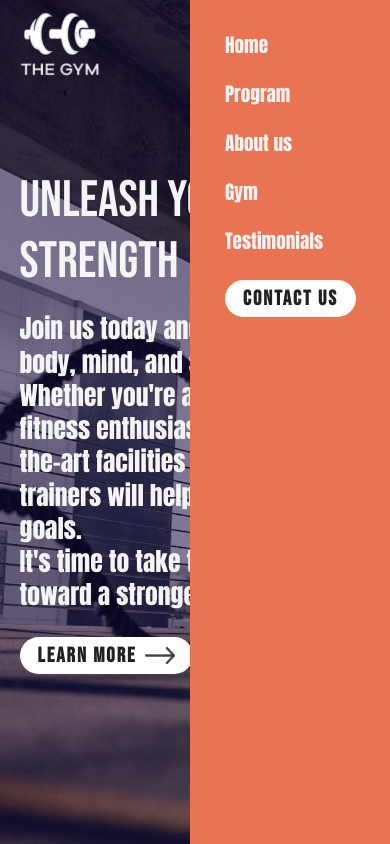
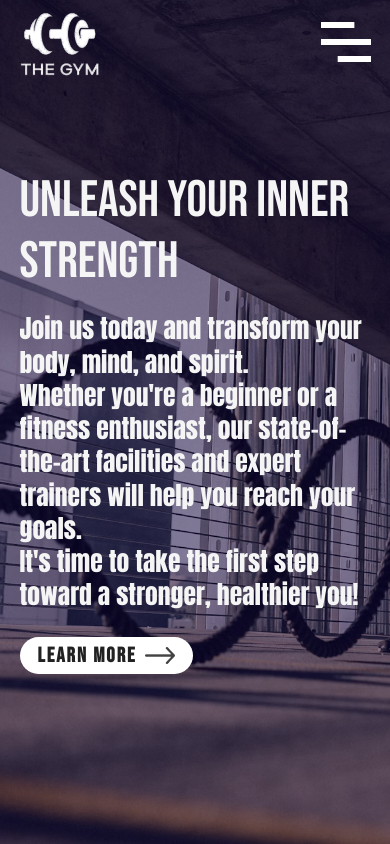
Before and after one commit to SilviaSaverino/Gym-site-react, a React (Vite) app: page / in a window 390 px wide. Shown: the top 844 px of the page. Built offline with nearby package versions, Linux system fonts and the light colour scheme.

Commit message:
add functionality to toggle nav menu on smaller screens

```diff
--- a/src/Components/Navbar/Navbar.css
+++ b/src/Components/Navbar/Navbar.css
@@ -34,6 +34,10 @@ li {
     animation: backgroundFade 3s forwards;
 }
 
+.burger-menu {
+    display: none;
+}
+
 @keyframes backgroundFade {
     0% {
         background-color: transparent;
@@ -68,7 +72,7 @@ li {
     nav ul {
         position: fixed;
         top: 0;
-        right: 0;
+        right: 0px;
         bottom: 0;
         background-color: #e97451;
         z-index: -1;
@@ -83,4 +87,14 @@ li {
         width: 100%;
         margin: 25px 30px;
     }
+
+    .burger-menu {
+        display: block;
+        cursor: pointer;
+        width: 50px;
+    }
+
+    .hide-mobile-menu {
+        right: -200px;
+    }
 }
--- a/src/Components/Navbar/Navbar.jsx
+++ b/src/Components/Navbar/Navbar.jsx
@@ -2,6 +2,7 @@ import React, { useEffect, useState } from 'react'
 import { Link } from 'react-scroll'
 import './Navbar.css'
 import logo from '../../assets/images/logo-white.png'
+import menu_icon from '../../assets/images/menu-icon.png'
 
 export const Navbar = () => {
 
@@ -17,11 +18,15 @@ export const Navbar = () => {
         return () => window.removeEventListener('scroll', handleScroll);
     }, []);
 
+    const [mobileMenu, setMobileMenu] = useState(false);
+    const toggleMenu = () => {
+        mobileMenu ? setMobileMenu(false) : setMobileMenu(true);
+    }
 
     return (
         <nav className={`container ${sticky ? 'dark-nav' : ''}`}>
             <img className="logo" src={logo} alt="gym website logo featuring a dumbbell" />
-            <ul>
+            <ul className={mobileMenu ? '' : 'hide-mobile-menu'} >
                 <li><Link to='hero' smooth={true} offset={0} duration={500}>Home</Link></li>
                 <li><Link to='program' smooth={true} offset={-260} duration={500}>Program</Link></li>
                 <li><Link to='about' smooth={true} offset={-150} duration={500}>About us</Link></li>
@@ -31,6 +36,7 @@ export const Navbar = () => {
                 <Link to='contact' smooth={true} offset={-260} duration={500}><button className='btn'>Contact us</button></Link>
                 </li>
             </ul>
+            <img onClick={toggleMenu} className="burger-menu"src={menu_icon} alt="navigation bar burger icon" />
         </nav>
     )
 }
```
Also changed, not shown: src/assets/images/menu-icon.png (added).
